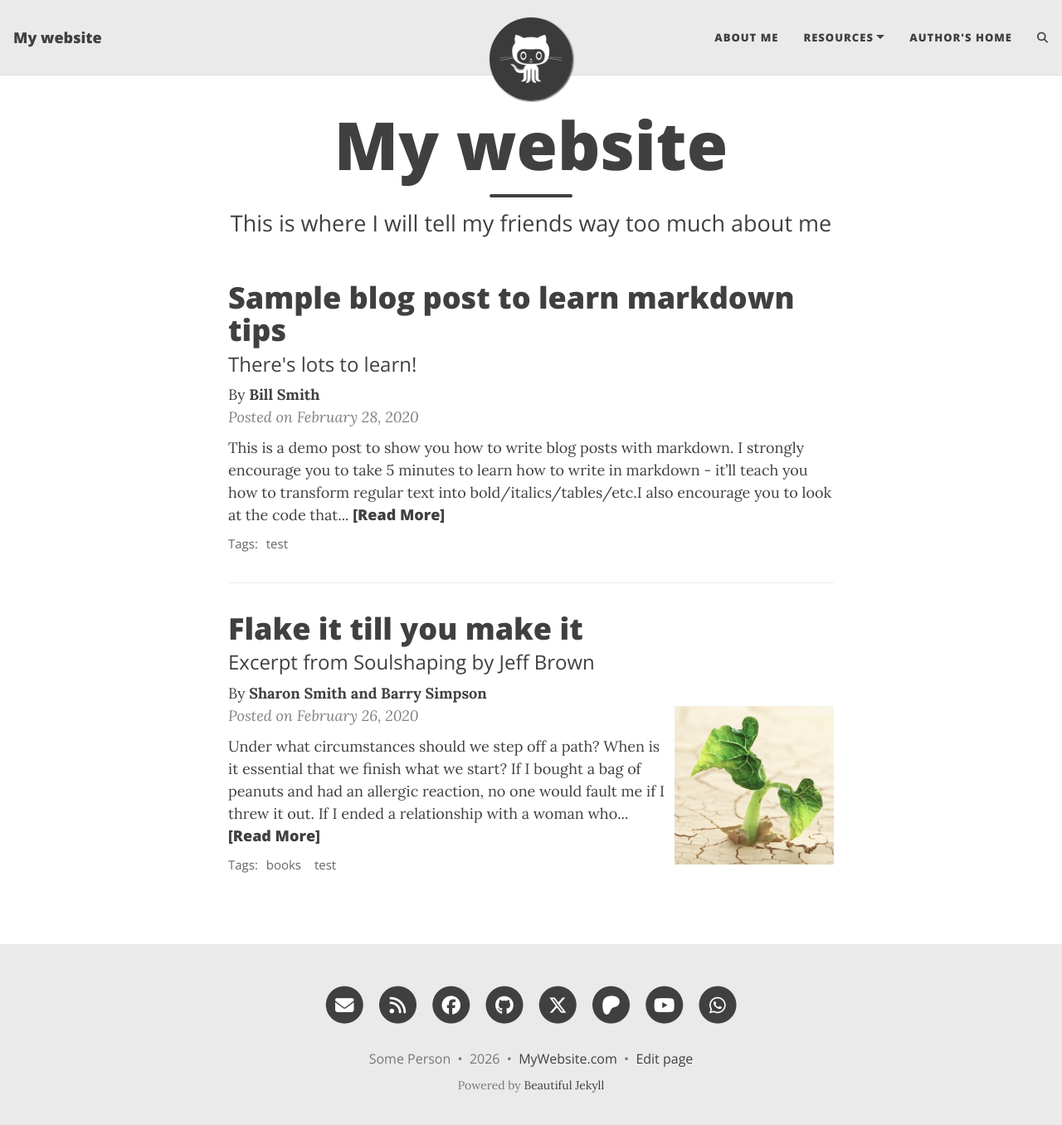
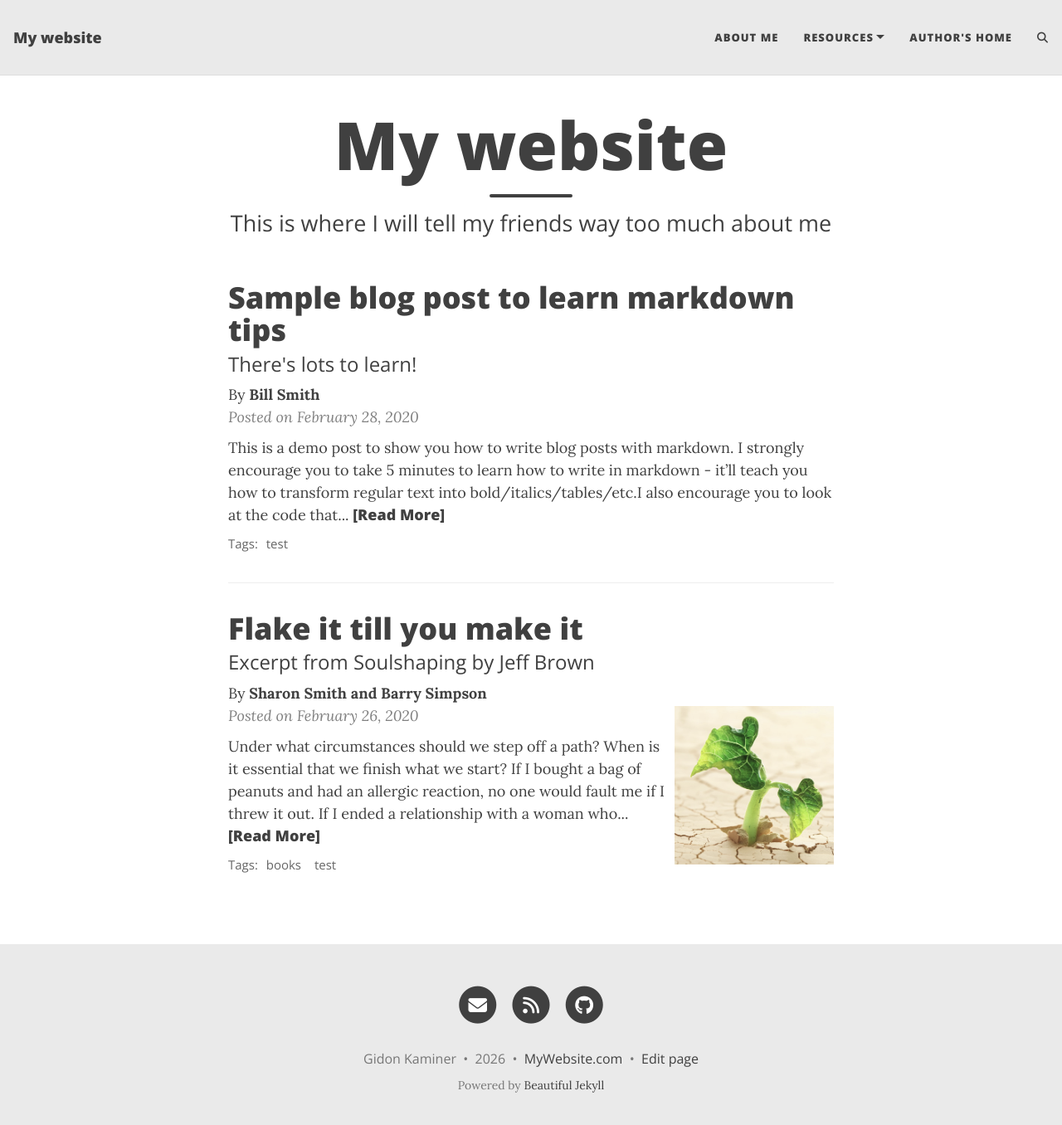
Before and after one commit to fidodogstoevsky/fidodogstoevsky.github.io, a Jekyll site: the page built from index.html, in a window 1280 px wide and 1369 px high. Shown: the top 1356 px of the window at 83% size. Built offline with Jekyll 4.4.1, drawn with Linux system fonts in a browser that asks for light colours; the list of posts is cut into pages by our own code; comment, search, counter and statistics services are not loaded.

Commit message:
try this

```diff
--- a/_config.yml
+++ b/_config.yml
@@ -13,7 +13,7 @@
 title: My website
 
 # Your name to show in the footer
-author: Some Person
+author: Gidon Kaminer
 
 ###############################################
 # --- List of links in the navigation bar --- #
@@ -32,10 +32,10 @@ navbar-links:
 
 # Image to show in the navigation bar - works best with a square image
 # Remove this parameter if you don't want an image in the navbar
-avatar: "/assets/img/avatar-icon.png"
+#avatar: "/assets/img/avatar-icon.png"
 
 # By default, the image is cut into a circle. You can disable this behaviour by setting 'round-avatar: false'
-round-avatar: true
+#round-avatar: true
 
 # If you want to have an image logo in the top-left corner instead of having the title of the website,
 # then specify the following parameter
@@ -50,14 +50,14 @@ round-avatar: true
 # You can change the order that they show up on the page by changing the order here.
 # Uncomment the links you want to show and add your information to each one.
 social-network-links:
-  email: "someone@example.com"
+  email: "gidon (dot) kaminer (at) gmail (dot) com"
   rss: true  # remove this line if you don't want to show an RSS link at the bottom
-  facebook: deanattali
+#  facebook: deanattali
   github: daattali
-  twitter: daattali
-  patreon: DeanAttali
-  youtube: "@daattali"
-  whatsapp: 15551212
+#  twitter: daattali
+#  patreon: DeanAttali
+#  youtube: "@daattali"
+#  whatsapp: 15551212
 #  medium: yourname
 #  reddit: yourname or r/yoursubreddit
 #  linkedin: daattali
```
Also changed, not shown: README.md.
